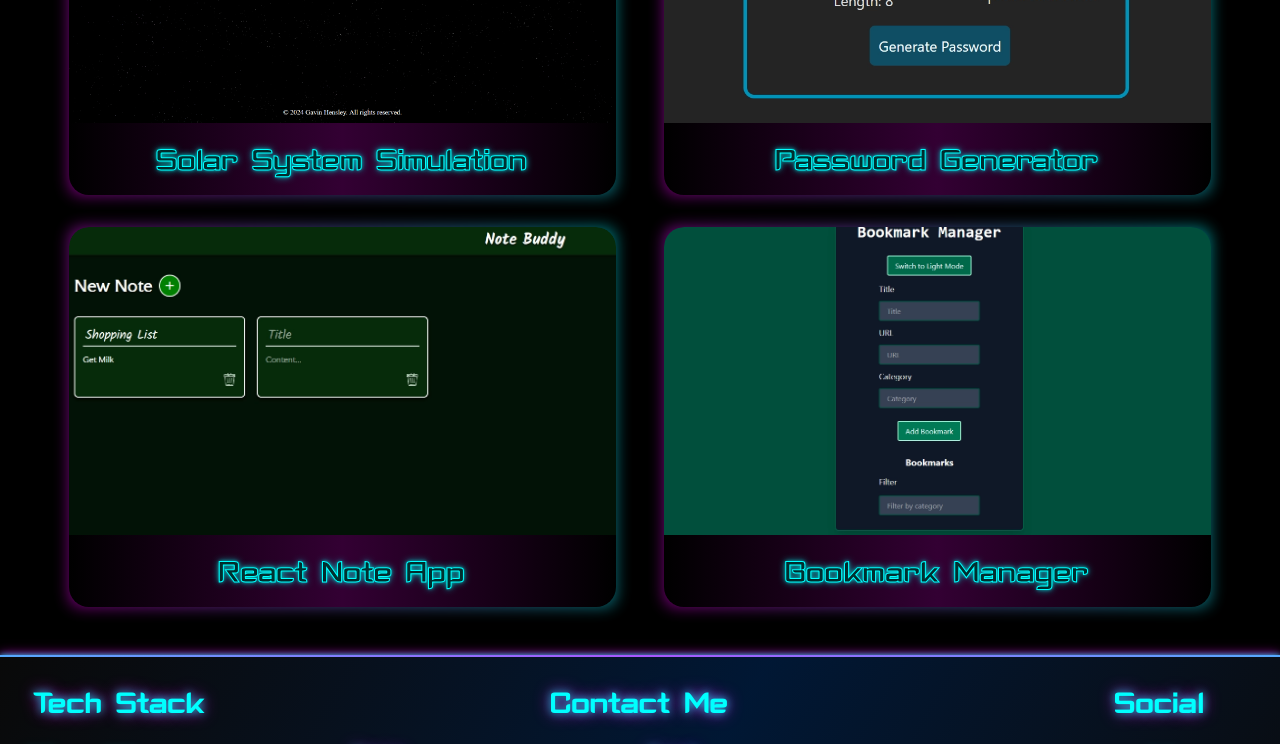
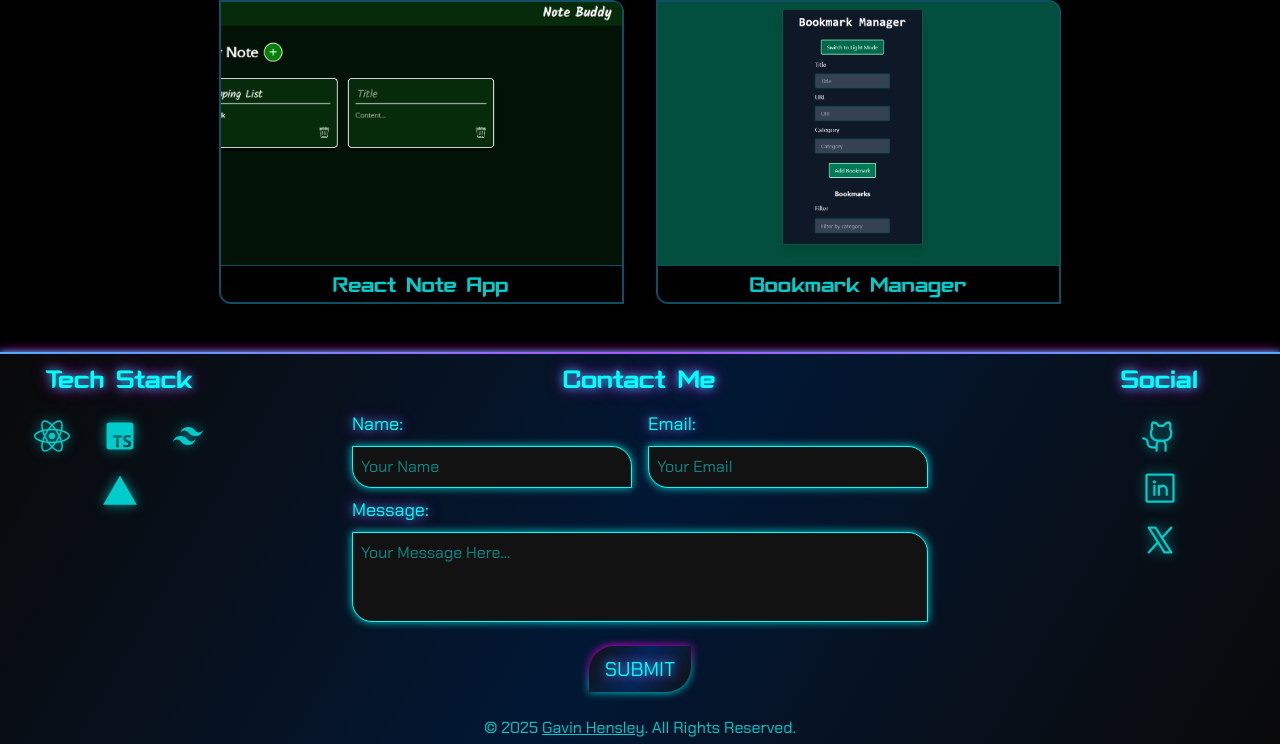
Before and after one commit to G-Hensley/portfolio-front-end, a React (Vite) app: page /projects in a window 1280 px wide. Shown: the part 1240-1984 px from the top of the page. Built offline with nearby package versions, Linux system fonts and the light colour scheme.

Commit message:
Major update to projects section - including new project modal

```diff
--- a/src/components/coreComponents/Footer.tsx
+++ b/src/components/coreComponents/Footer.tsx
@@ -76,7 +76,7 @@ export default function Footer({ children }: { children: React.ReactNode }) {
       icon: (
         <FontAwesomeIcon
           icon={faReact}
-          className='skill-icon text-4xl md:text-5xl'
+          className='skill-icon text-4xl'
         />
       ),
       link: 'https://react.dev/',
@@ -86,19 +86,19 @@ export default function Footer({ children }: { children: React.ReactNode }) {
     // { icon: <BiLogoPostgresql className="skill-icon text-4xl md:text-5xl" />, link: "https://www.postgresql.org/", label: "PostgreSQL" },
     // { icon: <SiPrisma className="skill-icon text-4xl md:text-5xl" />, link: "https://www.prisma.io/", label: "Prisma" },
     {
-      icon: <BiLogoTypescript className='skill-icon text-4xl md:text-5xl' />,
+      icon: <BiLogoTypescript className='skill-icon text-4xl' />,
       link: 'https://www.typescriptlang.org/',
       label: 'TypeScript',
     },
     {
-      icon: <BiLogoTailwindCss className='skill-icon text-4xl md:text-5xl' />,
+      icon: <BiLogoTailwindCss className='skill-icon text-4xl' />,
       link: 'https://tailwindcss.com/',
       label: 'Tailwind CSS',
     },
     // { icon: <BiLogoGraphql className="skill-icon text-4xl md:text-5xl" />, link: "https://graphql.org/", label: "GraphQL" },
     // { icon: <BiLogoHeroku className="skill-icon text-4xl md:text-5xl" />, link: "https://www.heroku.com/", label: "Heroku" },
     {
-      icon: <IoLogoVercel className='skill-icon text-4xl md:text-5xl' />,
+      icon: <IoLogoVercel className='skill-icon text-4xl' />,
       link: 'https://vercel.com/',
       label: 'Vercel',
     },
@@ -107,17 +107,17 @@ export default function Footer({ children }: { children: React.ReactNode }) {
 
   const socialIcons = [
     {
-      icon: <GithubLogo className='skill-icon text-4xl md:text-5xl' />,
+      icon: <GithubLogo className='skill-icon text-4xl' />,
       link: 'https://github.com/G-Hensley/',
       label: 'GitHub',
     },
     {
-      icon: <LinkedinLogo className='skill-icon text-4xl md:text-5xl' />,
+      icon: <LinkedinLogo className='skill-icon text-4xl' />,
       link: 'https://linkedin.com/in/g-hensley/',
       label: 'LinkedIn',
     },
     {
-      icon: <XLogo className='skill-icon text-4xl md:text-5xl' />,
+      icon: <XLogo className='skill-icon text-4xl' />,
       link: 'https://x.com/GavinHensleyDev',
       label: 'X',
     },
@@ -125,7 +125,7 @@ export default function Footer({ children }: { children: React.ReactNode }) {
 
   return (
     <footer
-      className='bottom-0 flex flex-col md:flex-row gap-8 md:gap-12 lg:gap-32 py-6 relative pb-12 text-primary-cyan-900 w-full
+      className='bottom-0 flex flex-col md:flex-row gap-8 md:gap-12 lg:gap-32 pt-2 relative pb-12 text-primary-cyan-900 w-full
       bg-linear-120 from-charcoal/50 via-secondary-blue-500/60 to-charcoal/50 backdrop-blur-sm'
       id='footer'
       role='contentinfo'
@@ -138,7 +138,7 @@ export default function Footer({ children }: { children: React.ReactNode }) {
         aria-labelledby='tech-stack-title'>
         <h3
           id='tech-stack-title'
-          className='footer-title text-mobile-lg-body md:text-desktop-lg-body'>
+          className='footer-title text-lg md:text-2xl'>
           Tech Stack
         </h3>
 
@@ -162,7 +162,7 @@ export default function Footer({ children }: { children: React.ReactNode }) {
         aria-labelledby='contact-title'>
         <h3
           id='contact-title'
-          className='footer-title text-mobile-lg-body md:text-desktop-lg-body'>
+          className='footer-title text-xl md:text-2xl'>
           Contact Me
         </h3>
 
@@ -177,7 +177,7 @@ export default function Footer({ children }: { children: React.ReactNode }) {
             <div className='input-container flex flex-col'>
               <label
                 htmlFor='name'
-                className='font-body-ff md:text-desktop-body'>
+                className='font-body-ff text-base md:text-lg'>
                 Name:
               </label>
               <input
@@ -198,7 +198,7 @@ export default function Footer({ children }: { children: React.ReactNode }) {
             <div className='input-container flex flex-col'>
               <label
                 htmlFor='email'
-                className='font-body-ff md:text-desktop-body'>
+                className='font-body-ff text-base md:text-lg'>
                 Email:
               </label>
               <input
@@ -220,7 +220,7 @@ export default function Footer({ children }: { children: React.ReactNode }) {
             <div className='input-container flex flex-col w-full'>
               <label
                 htmlFor='message'
-                className='font-body-ff md:text-desktop-body'>
+                className='font-body-ff text-base md:text-lg'>
                 Message:
               </label>
               <textarea
@@ -230,7 +230,7 @@ export default function Footer({ children }: { children: React.ReactNode }) {
                 onChange={handleChange}
                 className='contact-input'
                 placeholder='Your Message Here...'
-                rows={4}
+                rows={3}
                 required
                 aria-required='true'
                 aria-invalid={formData.message === '' ? 'true' : 'false'}
@@ -266,7 +266,7 @@ export default function Footer({ children }: { children: React.ReactNode }) {
         aria-labelledby='social-title'>
         <h3
           id='social-title'
-          className='footer-title text-mobile-lg-body md:text-desktop-lg-body'>
+          className='footer-title text-lg md:text-2xl'>
           Social
         </h3>
 
--- a/src/components/homeComponents/HeroSection.tsx
+++ b/src/components/homeComponents/HeroSection.tsx
@@ -15,7 +15,7 @@ export default function HeroSection({
   children: React.ReactNode;
 }) {
   const typingSequence = [
-    'Full Stack Engineer',
+    'Full-Stack Software Engineer',
     2000,
     'Prompt Engineer',
     2000,
--- a/src/components/projectsComponents/ProjectCard.css
+++ b/src/components/projectsComponents/ProjectCard.css
@@ -49,6 +49,10 @@
   transform: scaleX(1);
 }
 
+.glow-text {
+  text-shadow: 0 0 5px currentColor;
+}
+
 .image-container {
   border-radius: 20px 20px 0 0;
 }
--- a/src/components/projectsComponents/ProjectCard.tsx
+++ b/src/components/projectsComponents/ProjectCard.tsx
@@ -1,70 +1,48 @@
+import { ReactElement } from 'react';
 import './ProjectCard.css';
-import React from 'react';
 
 export default function ProjectCard({
   title,
   image,
+  description,
   link,
   skills,
-  description,
+  openModal,
 }: {
   title: string;
   image: string;
+  description: string;
   link: string;
-  skills: React.ReactNode[];
-  description: string;
+  skills: ReactElement[];
+  openModal: (project: {
+    image: string;
+    title: string;
+    description: string;
+    link: string;
+    skills: ReactElement[];
+  }) => void;
 }) {
-  const handleKeyDown = (e: React.KeyboardEvent) => {
-    if (e.key === 'Enter' || e.key === ' ') {
-      e.preventDefault();
-      window.open(link, '_blank', 'noopener,noreferrer');
-    }
-  };
 
   return (
-    <div
-      className='project-card relative w-full sm:w-4/5 lg:w-[45%] 2xl:w-[31%] sm:py-0 flex flex-col'
-      tabIndex={0}
-      onKeyDown={handleKeyDown}
-      role='article'
-      aria-label={`Project: ${title}`}>
-      <div className='image-container relative w-full aspect-[16/9] overflow-hidden'>
-        <img
-          className='absolute w-full h-full object-cover'
-          src={image}
-          alt={`Screenshot of ${title} project`}
-        />
+    <div className='group relative flex flex-col items-center rounded-tr-xl rounded-bl-xl shadow-lg shadow-black/40 hover:shadow-xl transition-all duration-300 2xl:w-[21%]
+      border-2 border-cyan-900 cursor-pointer hover:scale-[1.02] hover:border-cyan-700 active:scale-100 w-full sm:w-3/5 md:w-[45%] lg:w-1/3 h-64 md:h-76'
+      onClick={() => {
+        openModal({
+          image,
+          title,
+          description,
+          link,
+          skills,
+        });
+      }}>
+      <img src={image} alt={title} className='h-full object-cover rounded-tr-lg border-b border-cyan-900 w-full' />
+      <div className='py-1 backdrop-blur-md w-full text-center rounded-bl-lg'>
+        <h3 className='font-h2-ff text-lg md:text-xl project-card-title text-primary-cyan-700'>{title}</h3>
       </div>
-      <div className='bg-black project-details flex justify-center py-2 sm:py-4 px-2 relative project-title-container'>
-        <h2 className='project-title text-mobile-body sm:text-mobile-lg-body lg:text-desktop-lg-body font-h2-ff text-center'>
-          {title}
-        </h2>
+      <div className="hidden absolute top-0 left-0 w-full h-full bg-black/60 backdrop-blur-md group-hover:flex rounded-bl-lg rounded-tr-lg
+        transition-all duration-200 justify-center items-center">
+        <button className='animate-bounce font-h2-ff text-2xl text-primary-magenta-900 glow-text cursor-pointer'>Click To Open</button>
       </div>
-      <a
-        href={link}
-        target='_blank'
-        rel='noopener noreferrer'
-        className='project-info-container items-center justify-center flex-col gap-3 h-full w-full absolute left-0 top-0 p-2'
-        aria-label={`View ${title} project`}
-        tabIndex={-1} // Focus will be handled by the parent div for better accessibility
-      >
-        <p className='project-description text-[1rem] sm:text-desktop-body font-body-ff text-center relative text-primary-cyan-900'>
-          {description}
-        </p>
-        <p className='tools-used text-primary-magenta-700 text-[1rem] sm:text-desktop-body font-h2-ff text-center relative'>
-          Tools Used
-        </p>
-        <div
-          className='project-skills-container flex flex-wrap gap-4 justify-center relative'
-          aria-label='Project technologies'>
-          {skills.map((skill, index) => {
-            return <React.Fragment key={index}>{skill}</React.Fragment>;
-          })}
-        </div>
-        <p className='click-to-view animate-bounce text-primary-cyan-900 text-[1rem] sm:text-desktop-body font-h2-ff text-center relative w-full'>
-          Click to View Project
-        </p>
-      </a>
     </div>
   );
 }
--- /dev/null
+++ b/src/components/projectsComponents/ProjectModal.tsx
@@ -0,0 +1,40 @@
+import { X } from "@phosphor-icons/react";
+import { ReactElement } from "react";
+
+export default function ProjectModal( {image, title, description, link, skills, closeModal}:
+  {image: string; title: string; description: string; link: string; skills: ReactElement[]; closeModal: ()=> void} ) {
+
+  return (
+
+    <div className="fixed top-0 left-0 w-full h-full flex items-center justify-center bg-black/50 z-40 backdrop-blur-md px-4"
+      onClick={closeModal}>
+      <div className="relative bg-linear-120 from-charcoal/30 via-secondary-blue-500/30 to-charcoal/30 rounded-lg shadow-lg w-full max-w-2xl
+        border-2 border-cyan-950 flex flex-col items-center pb-2 gap-2">
+        <button onClick={closeModal} className="absolute top-3 right-3 text-red-600 cursor-pointer hover:text-red-800 transition-all duration-200
+          active:scale-95 border-[2px] rounded-full">
+          <X size={28} />
+        </button>
+        <img src={image} alt={title} className="w-full h-56 sm:h-84 object-cover rounded-t-lg border-b border-cyan-950" />
+        <h2 className="text-3xl font-bold">{title}</h2>
+        <div className="flex gap-4 w-full px-4 pt-4 pb-2 md:flex-row flex-col items-center">
+          <div className="flex flex-col justify-self-start gap-2 md:items-start items-center md:min-w-1/2">
+            <p className="text-cyan-600 font-body-ff md:text-lg">{description}</p>
+            <a href={link} target="_blank" rel="noopener noreferrer" className="text-cyan-400 border w-fit px-4 py-2 bg-secondary-blue-300
+              text-base font-h2-ff hover:bg-secondary-blue-500 hover:text-cyan-300 transition-all duration-200 active:scale-95 rounded-tl-lg rounded-br-lg">
+              View Project
+            </a>
+          </div>
+          <div className="flex flex-wrap gap-2 md:ml-auto md:mt-auto">
+            {skills.map((skill, index) => (
+              <span key={index} className="text-primary-magenta-900">
+                {skill}
+              </span>
+            ))}
+        </div>
+        </div>
+      </div>
+    </div>
+
+  )
+
+}
--- a/src/components/projectsComponents/ProjectsContainer.tsx
+++ b/src/components/projectsComponents/ProjectsContainer.tsx
@@ -1,6 +1,7 @@
 import GradientOrbs from "../coreComponents/GradientOrbs";
 import { v4 as uuidv4 } from 'uuid';
 import ProjectCard from "./ProjectCard";
+import { ReactElement, useState } from "react";
 import "./ProjectsContainer.css";
 import renaeeWebsite from "../../assets/images/cybersecurity-portfolio.webp";
 import spaceWebsite from "../../assets/images/Screenshot 2025-02-28 143720.png";
@@ -33,8 +34,34 @@ import {
 // import { VscVscode } from 'react-icons/vsc';
 // import { IoLogoVercel, IoLogoGitlab } from 'react-icons/io5';
 // import { GithubLogo } from '@phosphor-icons/react';
+import ProjectModal from "./ProjectModal";
 
 export default function ProjectsContainer( {children}: {children: React.ReactNode} ) {
+
+    const [isModalOpen, setIsModalOpen] = useState(false);
+    const [selectedProject, setSelectedProject] = useState<{
+        image: string;
+        title: string;
+        description: string;
+        link: string;
+        skills: ReactElement[];
+    } | null>(null);
+
+    const closeModal = () => {
+        setIsModalOpen(false);
+        setSelectedProject(null);
+    };
+
+    const openModal = (project: {
+        image: string;
+        title: string;
+        description: string;
+        link: string;
+        skills: ReactElement[];
+    }) => {
+        setSelectedProject(project);
+        setIsModalOpen(true);
+    };
 
     const projects = [
         {
@@ -44,13 +71,13 @@ export default function ProjectsContainer( {children}: {children: React.ReactNod
             link: "https://secure-expense-tracker-front-end.vercel.app/",
             description: "Full stack expense tracker built with Next.js, React, TypeScript, Tailwind, and MongoDB.",
             skills: [
-                <FontAwesomeIcon icon={faReact} className="project-skill text-3xl md:text-6xl" />,
-                <IoLogoNodejs className="project-skill text-3xl md:text-6xl" />,
-                <BiLogoTypescript className="project-skill text-3xl md:text-6xl" />,
-                <RiTailwindCssFill className="project-skill text-3xl md:text-6xl" />,
-                <SiMongodb className="project-skill text-3xl md:text-6xl" />,
-                <SiExpress className="project-skill text-3xl md:text-6xl" />,
-                <BiLogoGraphql className="project-skill text-3xl md:text-6xl" />,
+                <FontAwesomeIcon icon={faReact} className="text-3xl md:text-5xl" />,
+                <IoLogoNodejs className="text-3xl md:text-5xl" />,
+                <BiLogoTypescript className="text-3xl md:text-5xl" />,
+                <RiTailwindCssFill className="text-3xl md:text-5xl" />,
+                <SiMongodb className="text-3xl md:text-5xl" />,
+                <SiExpress className="text-3xl md:text-5xl" />,
+                <BiLogoGraphql className="text-3xl md:text-5xl" />,
             ]
         },
         {
@@ -60,11 +87,11 @@ export default function ProjectsContainer( {children}: {children: React.ReactNod
             link: "https://github.com/G-Hensley/quickstock.git",
             description: "Full stack inventory management system built with React, TypeScript, Tailwind, and MongoDB.",
             skills: [
-                <FontAwesomeIcon icon={faReact} className="project-skill text-3xl md:text-6xl" />,
-                <BiLogoTypescript className="project-skill text-3xl md:text-6xl" />,
-                <RiTailwindCssFill className="project-skill text-3xl md:text-6xl" />,
-                <SiExpress className="project-skill text-3xl md:text-6xl" />,
-                <BiLogoPostgresql className="project-skill text-3xl md:text-6xl" />,
+                <FontAwesomeIcon icon={faReact} className="text-3xl md:text-5xl" />,
+                <BiLogoTypescript className="text-3xl md:text-5xl" />,
+                <RiTailwindCssFill className="text-3xl md:text-5xl" />,
+                <SiExpress className="text-3xl md:text-5xl" />,
+                <BiLogoPostgresql className="text-3xl md:text-5xl" />,
             ]
         },
         {
@@ -74,9 +101,9 @@ export default function ProjectsContainer( {children}: {children: React.ReactNod
             link: "https://brendahensley.tech",
             description: "Custom personal front end portfolio built for my wife, to showcase her cyberseucrity skills.",
             skills: [
-                <IoLogoHtml5 className="project-skill text-3xl md:text-6xl" />,
-                <IoLogoCss3 className="project-skill text-3xl md:text-6xl" />,
-                <BiLogoJavascript className="project-skill text-3xl md:text-6xl" />,
+                <IoLogoHtml5 className="text-3xl md:text-5xl" />,
+                <IoLogoCss3 className="text-3xl md:text-5xl" />,
+                <BiLogoJavascript className="text-3xl md:text-5xl" />,
             ]
         },
         {
@@ -86,9 +113,9 @@ export default function ProjectsContainer( {children}: {children: React.ReactNod
             link: "https://nextjs-todo-list-tau-topaz.vercel.app/",
             description: "Front end to do app built with React.",
             skills: [
-                <FontAwesomeIcon icon={faReact} className="project-skill text-3xl md:text-6xl" />,
-                <BiLogoTypescript className="project-skill text-3xl md:text-6xl" />,
-                <RiTailwindCssFill className="project-skill text-3xl md:text-6xl" />,
+                <FontAwesomeIcon icon={faReact} className="text-3xl md:text-5xl" />,
+                <BiLogoTypescript className="text-3xl md:text-5xl" />,
+                <RiTailwindCssFill className="text-3xl md:text-5xl" />,
             ]
         },
         {
@@ -98,9 +125,9 @@ export default function ProjectsContainer( {children}: {children: React.ReactNod
             link: "https://g-hensley.github.io/earths-orbit/",
             description: "Front end solar system simulation built with HTML, CSS, and JavaScript.",
             skills: [
-                <IoLogoHtml5 className="project-skill text-3xl md:text-6xl" />,
-                <IoLogoCss3 className="project-skill text-3xl md:text-6xl" />,
-                <BiLogoJavascript className="project-skill text-3xl md:text-6xl" />,
+                <IoLogoHtml5 className="text-3xl md:text-5xl" />,
+                <IoLogoCss3 className="text-3xl md:text-5xl" />,
+                <BiLogoJavascript className="text-3xl md:text-5xl" />,
             ]
         },
         {
@@ -110,9 +137,9 @@ export default function ProjectsContainer( {children}: {children: React.ReactNod
             link: "https://react-password-generator-opal.vercel.app/",
             description: "Front end password generator built with React.",
             skills: [
-                <FontAwesomeIcon icon={faReact} className="project-skill text-3xl md:text-6xl" />,
-                <BiLogoTypescript className="project-skill text-3xl md:text-6xl" />,
-                <RiTailwindCssFill className="project-skill text-3xl md:text-6xl" />,
+                <FontAwesomeIcon icon={faReact} className="text-3xl md:text-5xl" />,
+                <BiLogoTypescript className="text-3xl md:text-5xl" />,
+                <RiTailwindCssFill className="text-3xl md:text-5xl" />,
             ]
         },
         {
@@ -122,9 +149,9 @@ export default function ProjectsContainer( {children}: {children: React.ReactNod
             link: "https://notes-app-seven-orcin.vercel.app/",
             description: "Front end note taking app built with React that saves to local storage.",
             skills: [
-                <FontAwesomeIcon icon={faReact} className="project-skill text-3xl md:text-6xl" />,
-                <BiLogoJavascript className="project-skill text-3xl md:text-6xl" />,
-                <IoLogoCss3 className="project-skill text-3xl md:text-6xl" />,
+                <FontAwesomeIcon icon={faReact} className="text-3xl md:text-5xl" />,
+                <BiLogoJavascript className="text-3xl md:text-5xl" />,
+                <IoLogoCss3 className="text-3xl md:text-5xl" />,
             ]
         },
         {
@@ -134,35 +161,47 @@ export default function ProjectsContainer( {children}: {children: React.ReactNod
             link: "https://github.com/G-Hensley/react-bookmark-manager.git",
             description: "Front end bookmark manager built with React.",
             skills: [
-                <FontAwesomeIcon icon={faReact} className="project-skill text-4xl md:text-6xl" />,
-                <BiLogoTypescript className="project-skill text-3xl md:text-6xl" />,
-                <RiTailwindCssFill className="project-skill text-3xl md:text-6xl" />,
+                <FontAwesomeIcon icon={faReact} className="text-3xl md:text-5xl" />,
+                <BiLogoTypescript className="text-3xl md:text-5xl" />,
+                <RiTailwindCssFill className="text-3xl md:text-5xl" />,
             ]
         }
     ]
 
     return (
 
-        <section className="flex flex-col gap-10 md:gap-16 items-center w-full h-max min-h-fit relative mb-12 px-4" id="projects-section">
+        <section className="flex flex-col gap-10 md:gap-16 items-center w-full h-max min-h-screen relative mb-12 px-4" id="projects-section">
             {children}
             <GradientOrbs />
 
             <h1 className="text-mobile-h1 md:text-desktop-h1 font-h1-ff mt-20 md:mt-30 relative text-center">My Projects</h1>
 
-            <div className="projects-container w-full min-h-fit relative px-4">
+            <div className="w-full min-h-fit relative px-4 flex flex-wrap justify-center gap-4 lg:gap-8 items-stretch">
                 {projects.map((project) => {
                     return (
                         <ProjectCard
                             key={project.key}
                             title={project.title}
                             image={project.image}
+                            description={project.description}
                             link={project.link}
                             skills={project.skills}
-                            description={project.description}
+                            openModal={openModal}
                         />
                     )
                 })}
             </div>
+
+            {isModalOpen && selectedProject && (
+                <ProjectModal
+                    image={selectedProject.image}
+                    title={selectedProject.title}
+                    description={selectedProject.description}
+                    link={selectedProject.link}
+                    skills={selectedProject.skills}
+                    closeModal={closeModal}
+                />
+            )}
 
         </section>
 
```
